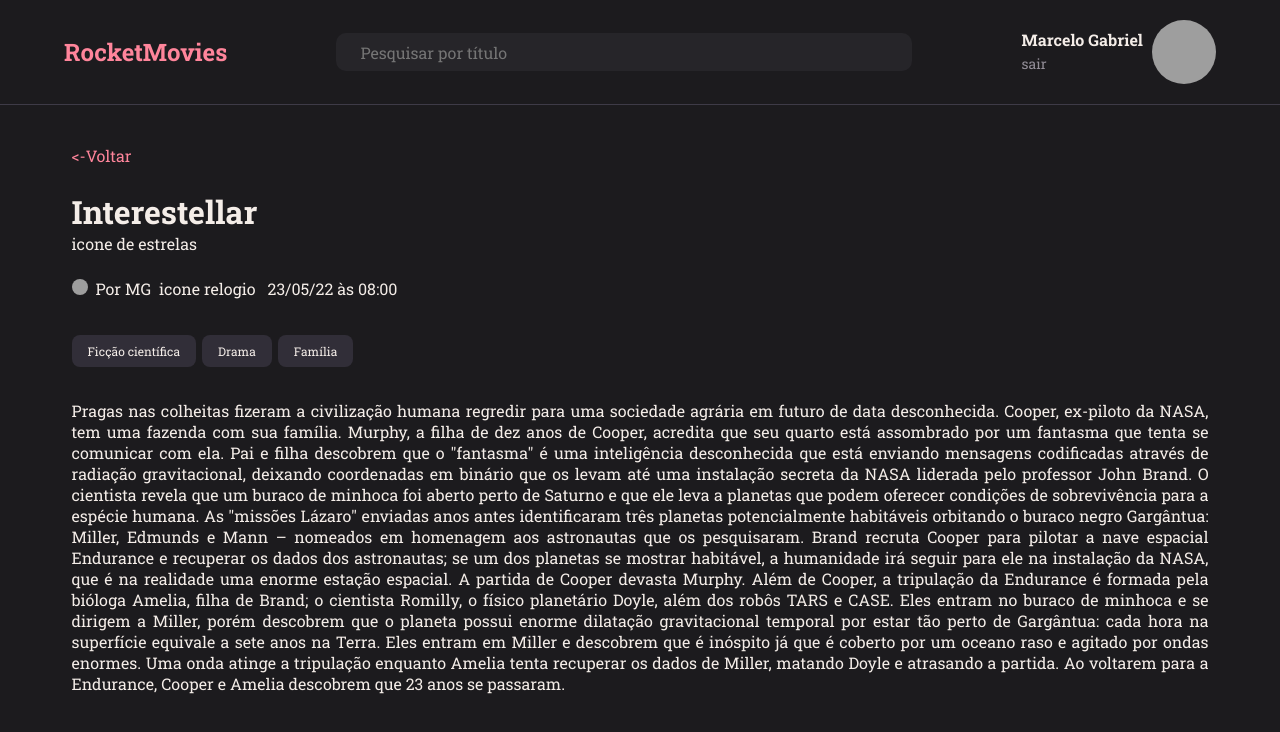
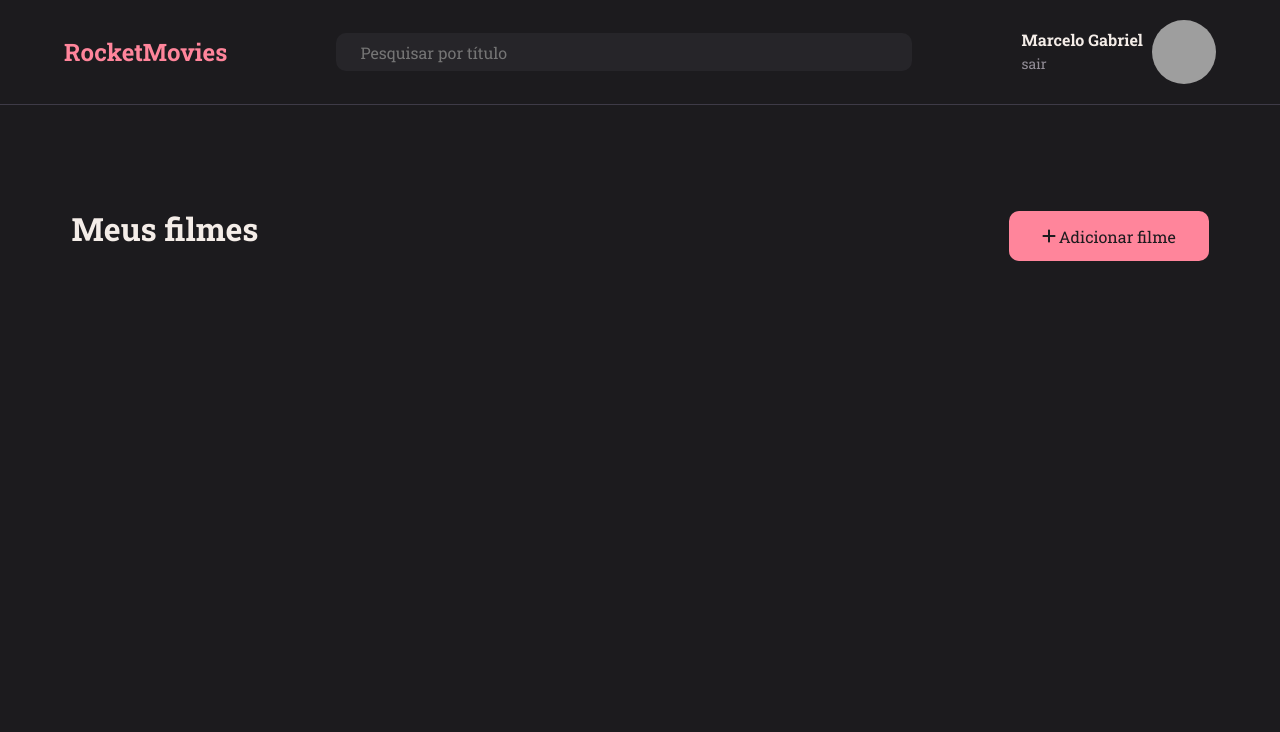
Before and after one commit to LemnGT/Explorer_Stage9_RocketMovies, a React (Vite) app: page / in a window 1280 px wide. Shown: the top 732 px of the page. Built offline with nearby package versions, Linux system fonts and the light colour scheme; grey boxes are pictures that could not be loaded.

Commit message:
MoviePreview Done, started Home

```diff
--- a/src/components/Button/index.jsx
+++ b/src/components/Button/index.jsx
@@ -1,8 +1,9 @@
 import { Container } from "./styles";
 
-export function Button({ label, loading = false }) {
+export function Button({ label, icon, loading = false }) {
   return (
     <Container type="button" disabled={loading}>
+      {icon}
       {loading ? "Carregando..." : label}
     </Container>
   );
--- a/src/components/ButtonText/index.jsx
+++ b/src/components/ButtonText/index.jsx
@@ -1,8 +1,9 @@
 import { Container } from "./styles";
 
-export function ButtonText({ title, ...rest }) {
+export function ButtonText({ title, icon, ...rest }) {
   return (
     <Container type="button" {...rest}>
+      {icon}
       {title}
     </Container>
   );
--- a/src/components/ButtonText/styles.js
+++ b/src/components/ButtonText/styles.js
@@ -5,4 +5,8 @@ export const Container = styled.button`
   color: ${({ theme }) => theme.COLORS.PINK};
   border: none;
   font-size: 16px;
+  display: flex;
+  > svg {
+    align-self: center;
+  }
 `;
--- a/src/main.jsx
+++ b/src/main.jsx
@@ -4,13 +4,13 @@ import { ThemeProvider } from "styled-components";
 import GlobalStyles from "./styles/global";
 import theme from "./styles/theme";
 
-import { MoviePreview } from "./pages/MoviePreview";
+import { Home } from "./pages/Home";
 
 ReactDOM.createRoot(document.getElementById("root")).render(
   <React.StrictMode>
     <ThemeProvider theme={theme}>
       <GlobalStyles />
-      <MoviePreview />
+      <Home />
     </ThemeProvider>
   </React.StrictMode>
 );
--- /dev/null
+++ b/src/pages/Home/index.jsx
@@ -0,0 +1,19 @@
+import { Button } from "../../components/Button";
+import { Header } from "../../components/Header";
+import { Container, MiniPreview } from "./styles";
+import { FaPlus } from "react-icons/fa6";
+
+export function Home() {
+  return (
+    <Container>
+      <Header />
+      <main>
+        <div>
+          <h1>Meus filmes</h1>
+          <Button icon={<FaPlus />} label="Adicionar filme" />
+        </div>
+        <MiniPreview></MiniPreview>
+      </main>
+    </Container>
+  );
+}
--- /dev/null
+++ b/src/pages/Home/styles.js
@@ -0,0 +1,35 @@
+import styled from "styled-components";
+
+export const Container = styled.div`
+  width: 100%;
+  height: 100vh;
+  display: grid;
+  grid-template-rows: 105px auto;
+  grid-template-areas:
+    "header"
+    "content";
+  > main {
+    width: 1137px;
+    margin: 50px auto;
+    grid-area: "content";
+    padding: 40px 0px;
+    div {
+      align-items: center;
+      justify-content: space-between;
+      display: flex;
+    }
+
+    button {
+      width: 200px;
+      height: 50px;
+      padding: 13px 32px;
+      justify-content: space-around;
+      color: ${({ theme }) => theme.COLORS.BG_MEDIUM};
+      display: flex;
+      align-items: center;
+    }
+  }
+  background-color: ${({ theme }) => theme.COLORS.BG_MEDIUM};
+`;
+
+export const MiniPreview = styled.ul``;
--- a/src/pages/MoviePreview/index.jsx
+++ b/src/pages/MoviePreview/index.jsx
@@ -4,6 +4,9 @@ import { Section } from "../../components/Section";
 import { Tag } from "../../components/Tag";
 import { Button } from "../../components/Button";
 import { ButtonText } from "../../components/ButtonText";
+import { IoMdArrowRoundBack } from "react-icons/io";
+import { FaRegClock } from "react-icons/fa";
+import { IoIosStar, IoIosStarOutline } from "react-icons/io";
 
 export function MoviePreview() {
   return (
@@ -11,17 +14,19 @@ export function MoviePreview() {
       <Header />
       <main>
         <Content>
-          <ButtonText title="<-Voltar" />
+          <ButtonText title="Voltar" icon={<IoMdArrowRoundBack />} />
           <div id="title">
             <h1>Interestellar</h1>
-            <span>icone de estrelas</span>
+            <IoIosStar />
+            <IoIosStar />
+            <IoIosStar />
+            <IoIosStar />
+            <IoIosStarOutline />
           </div>
           <div id="infos">
-            <span>
-              <img src="https://github.com/LemnGT.png" alt="" />
-              Por MG
-            </span>
-            <span>icone relogio</span>
+            <img src="https://github.com/LemnGT.png" alt="" />
+            <span>Por MG</span>
+            <FaRegClock />
             <span> 23/05/22 às 08:00</span>
           </div>
           <Section>
--- a/src/pages/MoviePreview/styles.js
+++ b/src/pages/MoviePreview/styles.js
@@ -37,12 +37,6 @@ export const Content = styled.div`
     align-self: flex-start;
   }
 
-  > h1 {
-    font-size: 36px;
-    font-weight: 400;
-    color: ${({ theme }) => theme.COLORS.FONT_WHITE};
-  }
-
   > p {
     font-size: 16px;
     color: ${({ theme }) => theme.COLORS.FONT_WHITE};
@@ -54,10 +48,22 @@ export const Content = styled.div`
   }
 
   #title {
+    display: flex;
+    align-items: center;
     padding: 24px 0px;
+    svg {
+      color: ${({ theme }) => theme.COLORS.PINK};
+    }
+    > h1 {
+      font-size: 36px;
+      font-weight: 400;
+      color: ${({ theme }) => theme.COLORS.FONT_WHITE};
+      margin-right: 6px;
+    }
   }
-
   #infos {
+    display: flex;
+    align-items: center;
     img {
       width: 16px;
       height: 16px;
@@ -68,5 +74,11 @@ export const Content = styled.div`
       color: ${({ theme }) => theme.COLORS.FONT_WHITE};
       margin-right: 8px;
     }
+    svg {
+      color: ${({ theme }) => theme.COLORS.PINK};
+      margin-right: 8px;
+      height: 16px;
+      width: 16px;
+    }
   }
 `;
```
Also changed, not shown: src/assets/ArrowLeft.svg (deleted).
